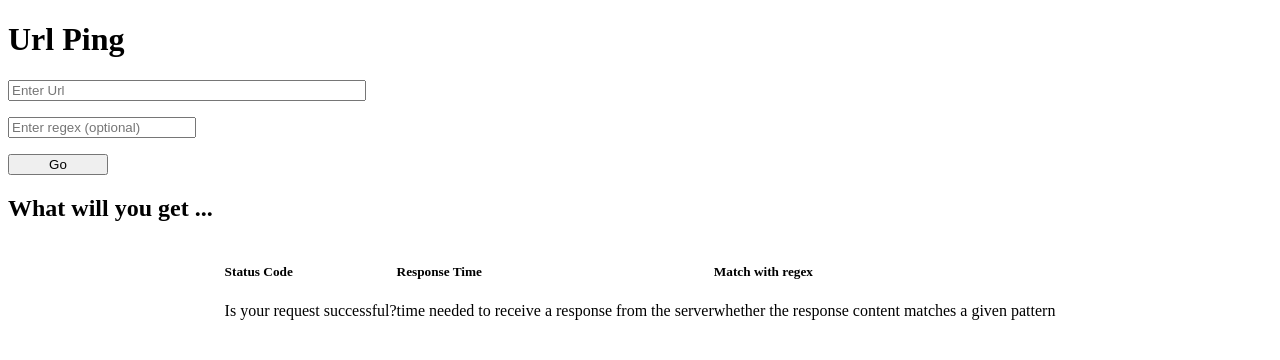
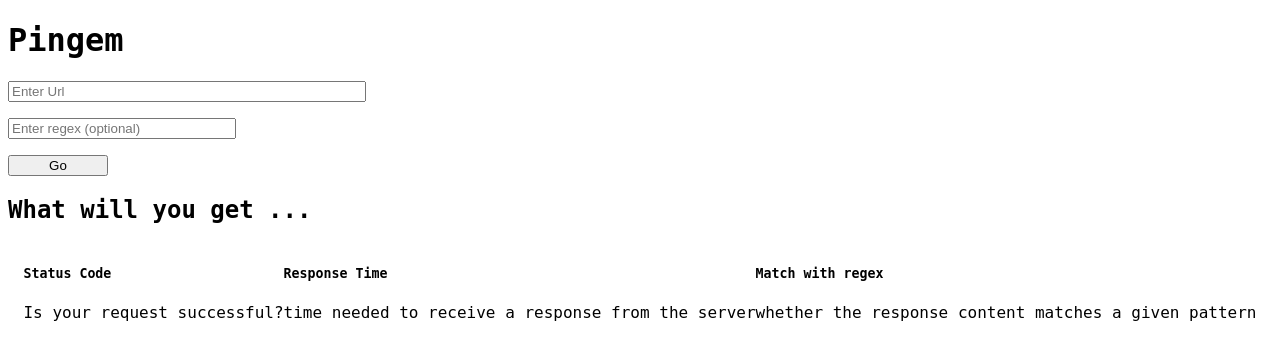
Before and after one commit to aldotele/pingem, a Django app: page / in a window 1280 px wide. Shown: the top 360 px of the page. Run offline with Django 3.2, Linux system fonts and the light colour scheme.

Commit message:
title and font change

```diff
--- a/ping/forms.py
+++ b/ping/forms.py
@@ -6,7 +6,7 @@ class UrlForm(forms.Form):
     url = forms.URLField(widget=forms.URLInput(attrs={'placeholder': 'Enter Url', 'style': 'width: 350px;'}),
                          label=False, max_length=2048)
     regexp = forms.CharField(widget=forms.TextInput(attrs={'placeholder': 'Enter regex (optional)',
-                                                           'style': 'width: 180px;'}),
+                                                           'style': 'width: 220px;'}),
                              label=False, max_length=1024, required=False)
 
     class Meta:
--- a/templates/index.html
+++ b/templates/index.html
@@ -7,7 +7,7 @@
         <meta name="viewport" content="width=device-width, initial-scale=1, shrink-to-fit=no" />
         <meta name="description" content="" />
         <meta name="author" content="" />
-        <title>Url Ping</title>
+        <title>Pingem</title>
         <!-- Favicon-->
         <link rel="icon" type="image/x-icon" href="assets/favicon.ico" />
         <!-- Bootstrap icons-->
@@ -17,7 +17,7 @@
         <!-- Core theme CSS (includes Bootstrap)-->
         <link href="{% static 'css/styles.css' %}" rel="stylesheet" />
     </head>
-    <body>
+    <body style="font-family:'Roboto Mono', monospace;">
         <!-- Masthead-->
         {% block main-content %}
 
@@ -27,7 +27,7 @@
                     <div class="col-xl-6">
                         <div class="text-center text-white">
                             <!-- Page heading-->
-                            <h1 class="mb-5">Url Ping</h1>
+                            <h1 class="mb-5">Pingem</h1>
                             <!-- Ping form-->
                             <form action="/ping/" method="post">
                                 {% csrf_token %}
```
Also changed, not shown: README.md.
